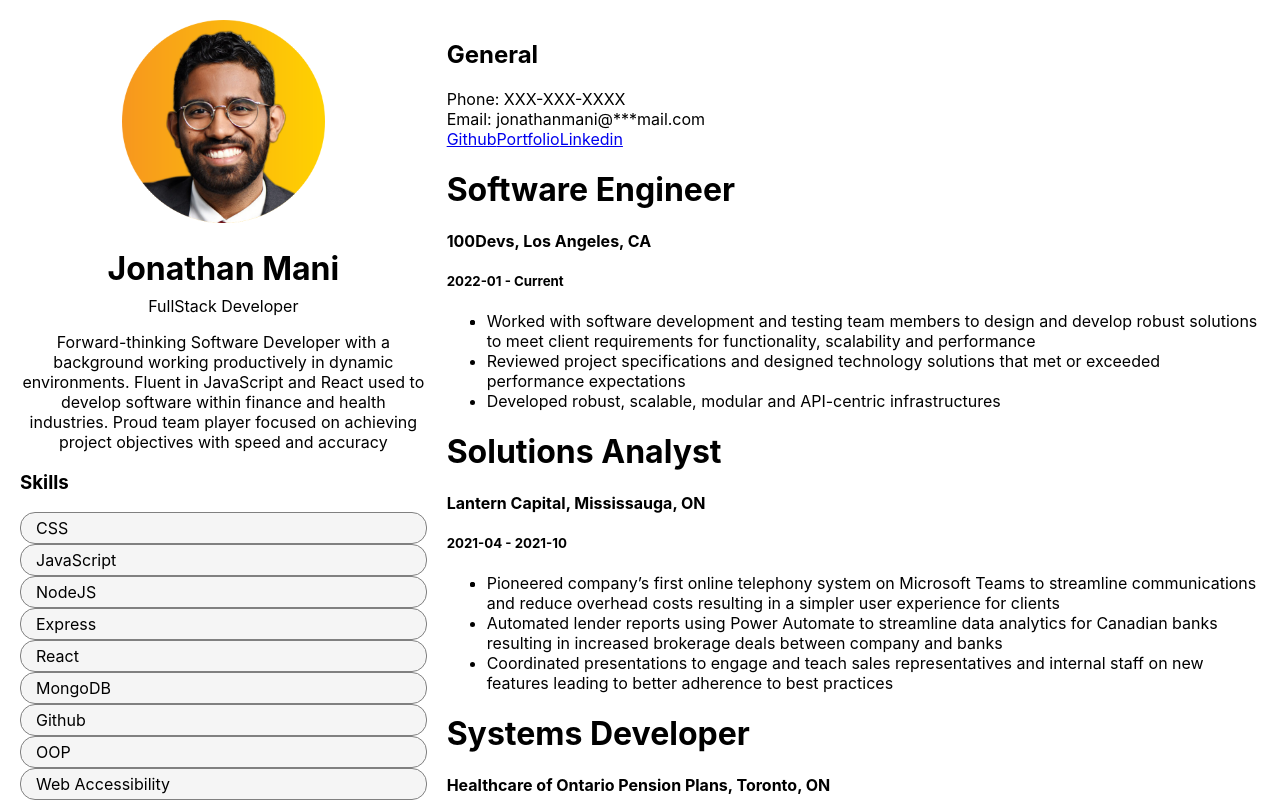
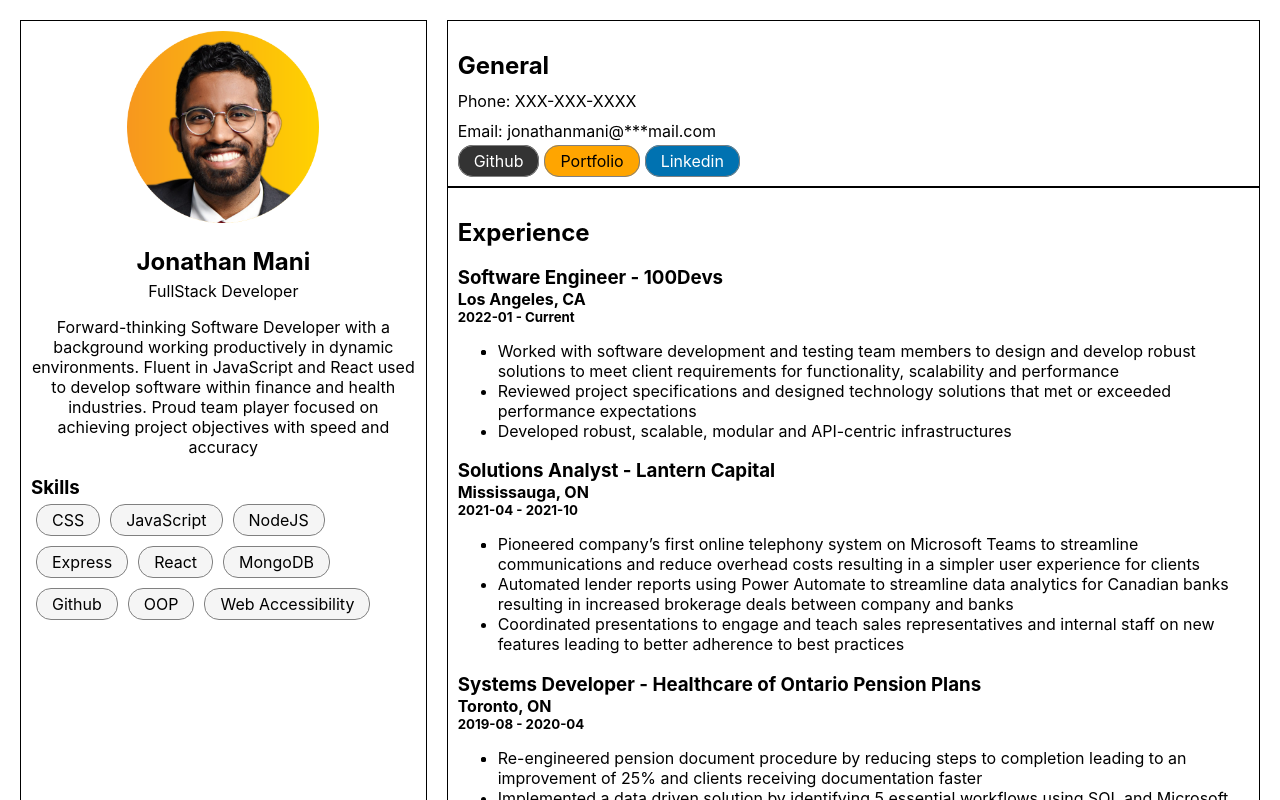
Before and after one commit to jonathanmani/DailyUI, a React (Create React App) app in the folder day006--user_profile/: page / in a window 1280 px wide. Shown: the top 800 px of the page. Built offline with nearby package versions, Linux system fonts and the light colour scheme.

Commit message:
general layout completed

```diff
--- a/day006--user_profile/src/App.css
+++ b/day006--user_profile/src/App.css
@@ -18,17 +18,77 @@ img {
   width: 50%;
 }
 
-h1 {
-  margin-bottom: 2%;
+h2 {
+  margin-bottom: 5px;
+}
+
+h3 {
+  margin-bottom: 0;
+}
+
+h4,
+h5 {
+  margin-bottom: 0;
+  margin-top: 0;
 }
 
 .infobanner-imageNameRole {
   text-align: center;
 }
 
+.skillsDiv {
+  display: flex;
+  flex-wrap: wrap;
+}
+
 .skills {
   border: 1px grey solid;
   border-radius: 15px;
-  padding: 5px 0 5px 15px;
+  padding: 5px 15px 5px 15px;
   background-color: whitesmoke;
+  margin: 5px;
 }
+
+.sideDiv {
+  border: 1px black solid;
+  padding: 10px;
+}
+
+.infoDiv {
+  line-height: 30px;
+  border: 1px black solid;
+  padding: 10px;
+}
+
+.expDiv {
+  border: 1px black solid;
+  padding: 10px;
+}
+
+a {
+  margin: 5px 5px 5px 0;
+  text-decoration: none;
+  border: 1px grey solid;
+  border-radius: 15px;
+  padding: 5px 15px 5px 15px;
+}
+
+a:hover {
+  background-color: brown;
+}
+
+.github {
+  background-color: #333333;
+  color: white;
+}
+
+.portfolio {
+  background-color: orange;
+  color: black;
+}
+
+.linkedin {
+  background-color: #0072b1;
+  color: white;
+  font-weight: 400;
+}
--- a/day006--user_profile/src/App.js
+++ b/day006--user_profile/src/App.js
@@ -37,7 +37,11 @@ function App() {
             github={profileData.contact.github}
             portfolio={profileData.contact.portfolio}
             linkedin={profileData.contact.linkedin}/>
-        {exp}
+            <div className='expDiv'>
+            <h2>Experience</h2>
+            {exp}
+            </div>
+
             </div>
 
         </div>
--- a/day006--user_profile/src/components/Experience.js
+++ b/day006--user_profile/src/components/Experience.js
@@ -5,8 +5,8 @@ const Experience = ({role, company,location,duration,bulletPoints}) => {
 
   return (
     <div>
-    <h1>{role}</h1>
-    <h4>{company}, {location}</h4>
+    <h3>{role} - {company}</h3>
+    <h4>{location}</h4>
     <h5>{duration}</h5>
     <ul>
         <li>{description}</li>
--- a/day006--user_profile/src/components/InfoBanner.js
+++ b/day006--user_profile/src/components/InfoBanner.js
@@ -2,13 +2,13 @@ import React from "react";
 
 const InfoBanner = ({number, email, github, portfolio, linkedin}) => {
   return(
-    <div>
+    <div className="infoDiv">
         <h2>General</h2>
         <div>Phone: {number}</div>
         <div>Email: {email}</div>
-        <a href={github} target="blank_">Github</a>
-        <a href={portfolio} target="blank_">Portfolio</a>
-        <a href={linkedin} target="blank_">Linkedin</a>
+        <a className="github" href={github} target="blank_">Github</a>
+        <a className="portfolio" href={portfolio} target="blank_">Portfolio</a>
+        <a className="linkedin" href={linkedin} target="blank_">Linkedin</a>
 
     </div>
   )
--- a/day006--user_profile/src/components/SideBanner.js
+++ b/day006--user_profile/src/components/SideBanner.js
@@ -3,20 +3,20 @@ import userImage from "../images/orange3.png"
 
 const SideBanner = ({name, role, description,skills}) => {
   const skillArray = skills.map(item =>
-    <div key={item} className='skills'>{item}</div>
+    <span key={item} className='skills'>{item}</span>
   )
 
   return (
-    <div>
+    <div className='sideDiv'>
       <div className='infobanner-imageNameRole'>
         <img src={userImage} alt="profilephotoHello" />
-        <h1>{name}</h1>
+        <h2>{name}</h2>
         <span>{role}</span>
         <p>{description}</p>
       </div>
 
       <h3>Skills</h3>
-      <div>{skillArray}</div>
+      <div className='skillsDiv'>{skillArray}</div>
     </div>
 
   )
```
